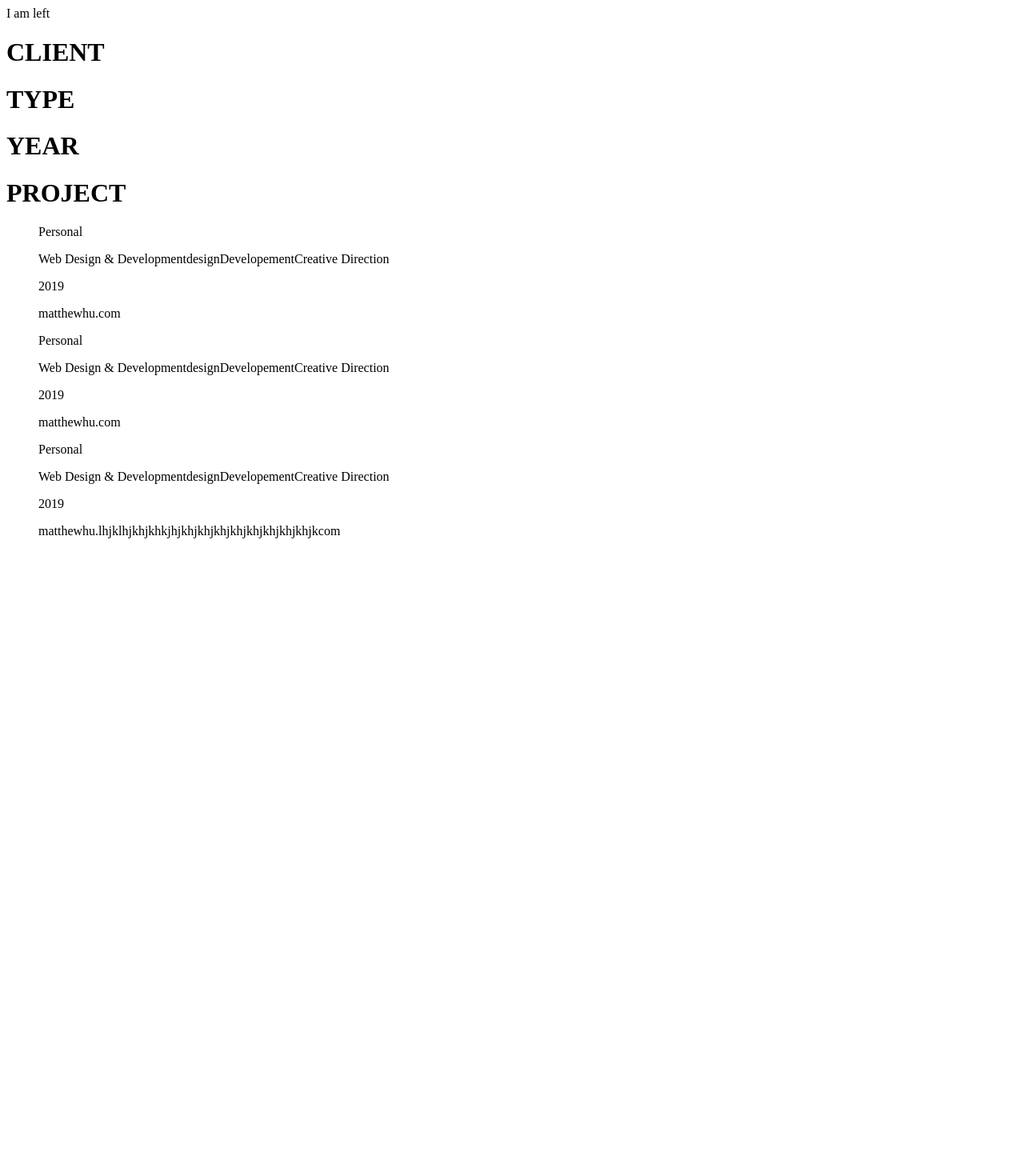
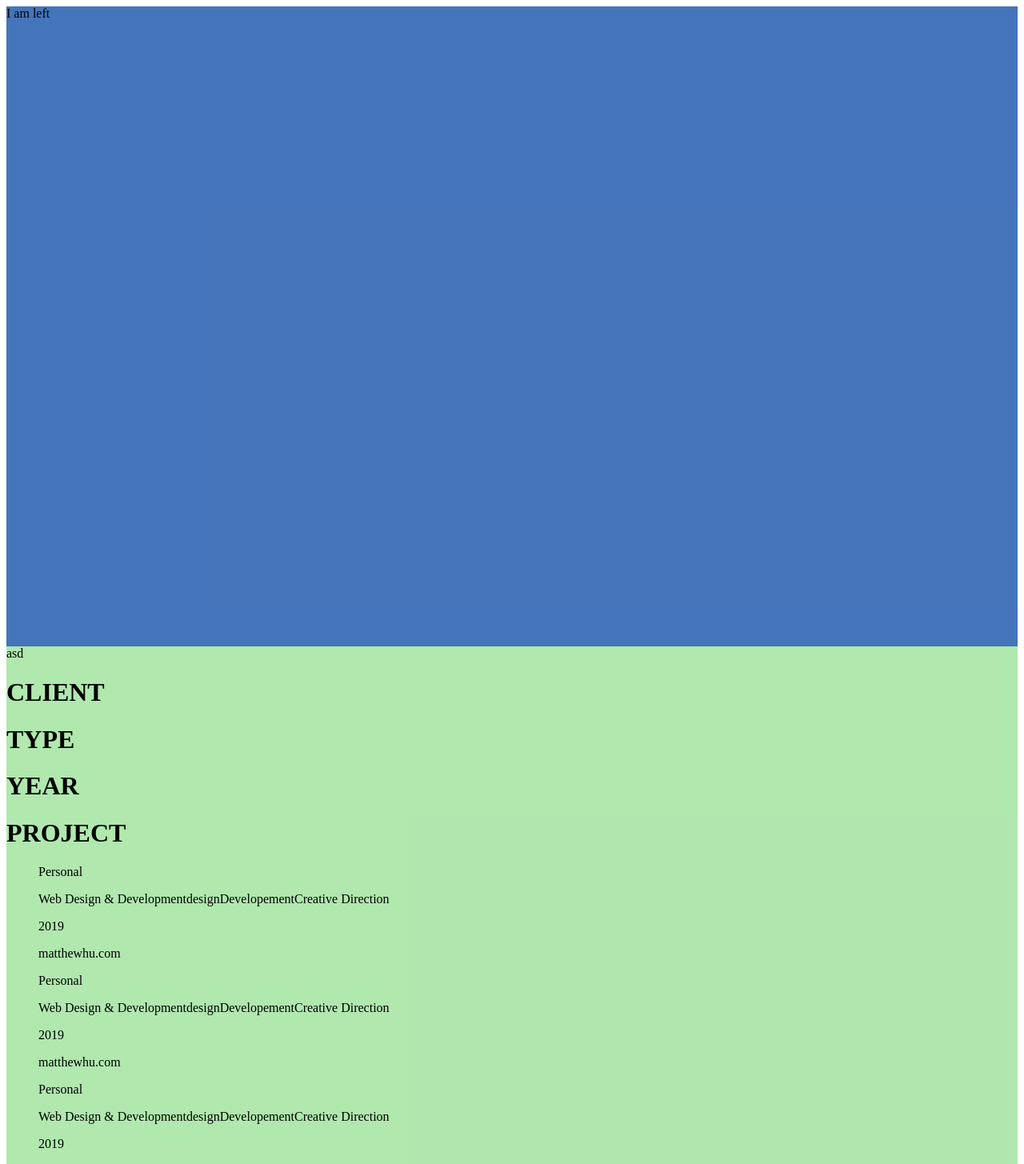
Before and after one commit to wagabooga/MatthewHuTwo, a React (Create React App) app in the folder frontend/: page / in a window 1280 px wide. Shown: the top 1455 px of the page at 80% size. Before the commit the page ends 800 px from the top, so only its background shows below. Built offline with nearby package versions, Linux system fonts and the light colour scheme.

Commit message:
working on styling aswell as fixed imports aswell as more rearranging of names

```diff
--- a/frontend/src/App.js
+++ b/frontend/src/App.js
@@ -1,10 +1,10 @@
 import LeftPanelBase from "./components/LeftPanelBase/LeftPanelBase";
-import RightPanelBase from "./components/RightPanelBase/RightPanel";
+import RightPanelBase from "./components/RightPanelBase/RightPanelBase";
 
 
 function App() {
   return <>
-    <div className="main_container">
+    <div className="app">
       <LeftPanelBase />
       <RightPanelBase />
     </div>
--- a/frontend/src/components/LeftPanelBase/LeftPanelBase.js
+++ b/frontend/src/components/LeftPanelBase/LeftPanelBase.js
@@ -1,7 +1,7 @@
 import React from 'react'
 
 function LeftPanelBase() {
-  return <div className="leftPanelBase">
+  return <div className="LeftPanelBase">
     I am left
   </div>
 }
--- a/frontend/src/components/RightPanelBase/RightPanel.js
+++ /dev/null
@@ -1,14 +0,0 @@
-import React from 'react'
-import ProjectList from './Homepage-right-side/ProjectList'
-
-/*
-NavWedge will need to be sized 1/3rd of screen
-*/
-
-function RightPanel() {
-  return <div className="RightPanel">
-      <ProjectList />
-  </div>
-}
-
-export default RightPanel
--- /dev/null
+++ b/frontend/src/components/RightPanelBase/RightPanelBase.js
@@ -0,0 +1,16 @@
+import React from 'react'
+import ProjectList from './ProjectList/ProjectList'
+
+import '../../styles/App.css'
+/*
+NavWedge will need to be sized 1/3rd of screen
+*/
+
+function RightPanelBase() {
+  return <div className="RightPanelBase">
+    asd
+      <ProjectList />
+  </div>
+}
+
+export default RightPanelBase
--- a/frontend/src/index.js
+++ b/frontend/src/index.js
@@ -6,7 +6,7 @@ import ReactDOM from 'react-dom';
 import App from './App';
 import { BrowserRouter, Route, Routes } from 'react-router-dom';
 
-import './App.css';
+import './styles/App.css';
 
 
 ReactDOM.render(
--- a/frontend/src/App.css
+++ b/frontend/src/styles/App.css
@@ -1,18 +1,25 @@
+/*
+import './styles/App.css';
+*/
 
-/* main container is  */
 .app {
   min-height: 100vh;
   width: 100%;
   overflow: hidden;
   background: rgba(38, 189, 30, 0.2);
 }
-/* .main_container {
+
+.RightPanelBase {
   min-height: 100vh;
   width: 100%;
   overflow: hidden;
   background: rgba(38, 189, 30, 0.2);
-} */
+}
 
-/* .NavWedge {
 
-} */
+.LeftPanelBase {
+  min-height: 100vh;
+  width: 100%;
+  overflow: hidden;
+  background: rgba(4, 59, 177, 0.687);
+}
```
Also changed, not shown: frontend/src/components/RightPanelBase/ProjectList/ProjectList.js (renamed from frontend/src/components/RightPanelBase/Homepage-right-side/ProjectList.js), frontend/src/components/RightPanelBase/ProjectList/ProjectObject.js (renamed from frontend/src/components/RightPanelBase/Homepage-right-side/ProjectObject.js), frontend/src/components/RightPanelBase/ProjectList/ProjectObjectHeader.js (renamed from frontend/src/components/RightPanelBase/Homepage-right-side/ProjectObjectHeader.js).
